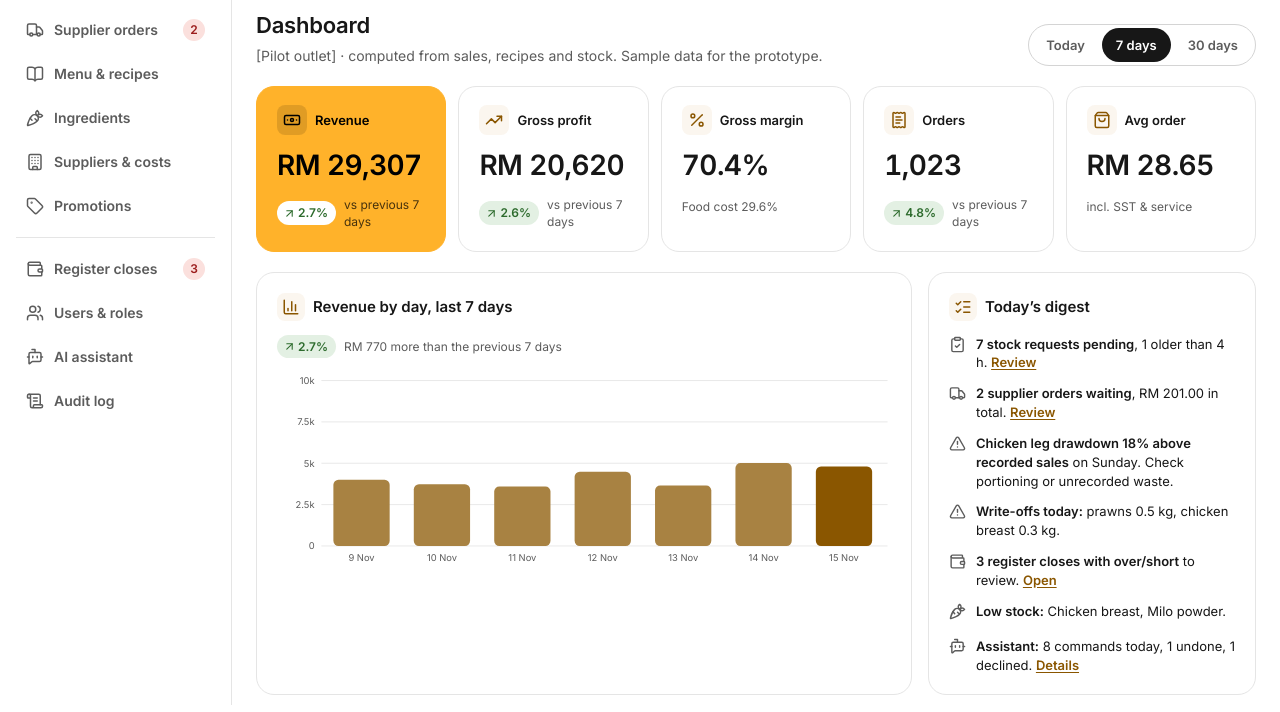
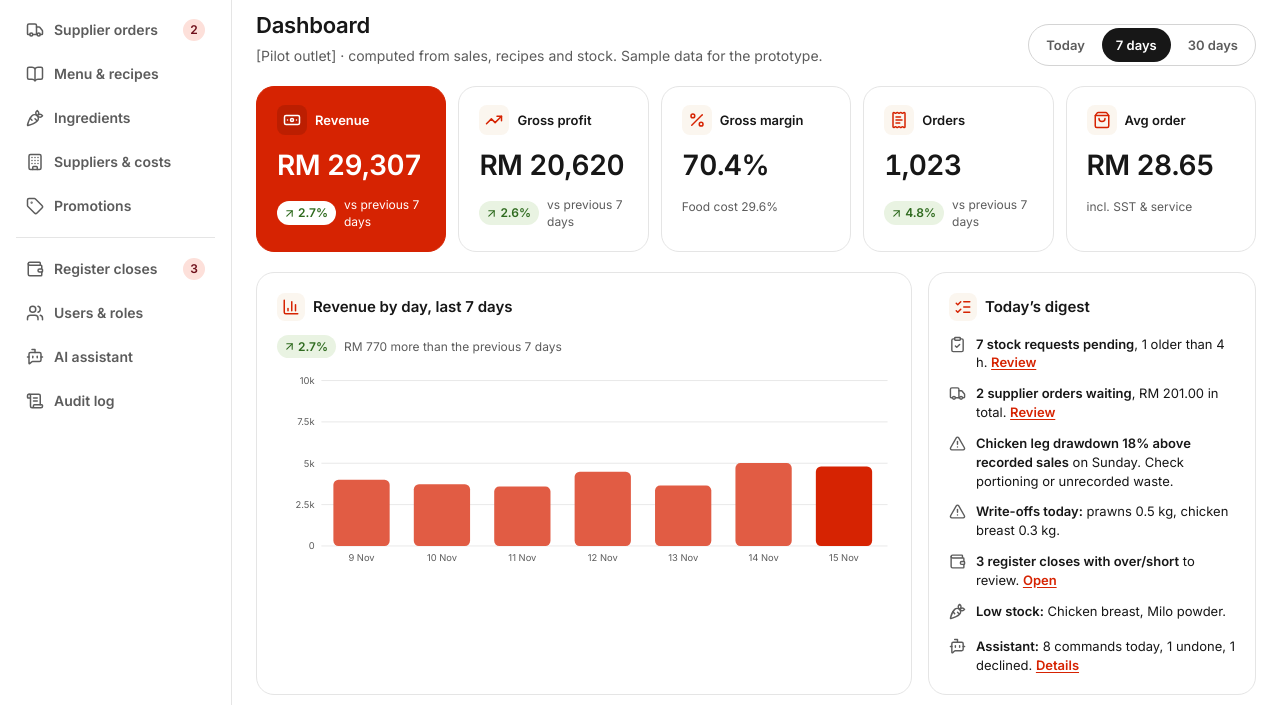
Before and after one commit to liu-1502/prb-pos-prototype, a plain HTML site: page hq-console.html in a window 1280 px wide. Shown: the part 95-807 px from the top of the page. Drawn offline with Linux system fonts and the light colour scheme.

Commit message:
Brand doi tu VANG sang DO
Lay bo token cua :root[data-theme="red"] trong till.html chu khong tu che mau.
Chi lay phan THUONG HIEU va cac mau semantic; nen trang, the trang, rail trang
va thanh tren giu nguyen theo lua chon cua nguoi dung.

Do DAO NGUOC gia dinh chinh cua ban vang:
- --accent-ink tu DEN thanh TRANG. Vang #ffb22a sang den muc chu trang chi dat
  1.80 nen phai dung chu den; do #d62302 la mau toi, chu trang dat 5.12.
- --accent-fg sinh ra chi vi vang lam chu chi dat 1.81. Do khong can: #d62302
  tren trang da 5.12. Van giu bien (= --accent) de moi rule dang dung no khong
  phai sua va de doi theme sau nay van chay.
- Brand khong con chiem sac vang nen "cho xu ly" LAY LAI duoc mau ho phach
  that: --warn-soft ve #fbd24e (vang dac), chu gan den tren no 10.4:1. Truoc
  day no phai la xanh lam xam vi vang da bi brand chiem.

Mot cho phai va vi dao nguoc: .kpi.lead .d dang la `#000000 72%` — chu den mo
tren nen brand. Nen brand gio la mau TOI nen phai doi sang sang. Khong ha duoc
do mo: tren #d62302, trang 90% chi con 4.37, duoi nguong. Dung trang dac
(5.12); thu bac van con nho co chu 28px so 12px.

Da do (tat ca tren man that):
  chu trang tren brand        5.12    nut chinh           5.12
  brand lam chu tren trang    5.12    badge canh bao     10.40
  badge loi                   9.65    badge thong tin     6.38
  cot bieu do nhat --c2       3.61  (dat nguong 3:1)
  thang chart: c1 5.12 · c2 3.61 · c3 2.55 · c4 1.91 · c5 1.51

⚠️ Mot cho KHONG dat, va no la dac tinh cua ban do chu khong phai loi moi:
badge loi (maroon #6e0f1a) chi tach khoi nut brand do duoc 2.35:1.
CURRENT-STATE da ghi nguyen van cho nay cho till. Bu lai bang CHU va VI TRI —
giao dien khong bao gio de mau do la tin hieu loi duy nhat.

Da don ba chu thich noi ve ban vang ma gio da sai; giu lai dung mot cho nhac
#ffb22a vi no giai thich VI SAO bien --accent-fg ton tai.

Da do lai toan bo VOI HE DIEU HANH O CHE DO TOI: 1324 node chu tren 11 man ke
ca popup dang mo, 0 duoi AA, khong do bong, khong chu bi cat, khong tran ngang.

Co-Authored-By: Claude Opus 5 <noreply@anthropic.com>

```diff
--- a/hq-console.html
+++ b/hq-console.html
@@ -16,10 +16,9 @@
 /* Layout: HQ back office — dark command bar, left nav, content column of cards and tables; side detail panel on approvals; one shared dialog */
 :root{
   color-scheme:light;   /* luon sang: khong theo che do toi cua he dieu hanh */
-  /* Bo mau lay NGUYEN VAN tu :root[data-theme="yellow"] cua till.html — ban VANG.
-     Vang #ffb22a la mau SANG: chu den tren no dat 11.65:1, chu trang chi 1.80.
-     Vi vay --accent-ink o day la DEN, khong phai trang — va moi cho brand dong
-     vai CHU hoac NET phai lay --accent-fg (#8a5600, 6.16:1 tren trang). */
+  /* Bo mau lay tu :root[data-theme="red"] cua till.html — ban DO.
+     Chi lay phan THUONG HIEU va cac mau semantic; nen trang, the trang va bo
+     mau rail/thanh tren giu nguyen theo lua chon cua nguoi dung. */
   /* Nen trang va the deu TRANG; the tach ra bang VIEN, khong bang do cao.
      Dung dung cach cua :root[data-theme="yellow"] trong till.html. */
   --bg:#ffffff; --surface:#ffffff; --surface-2:#fbf6ef;
@@ -31,17 +30,26 @@
   /* Rail TRANG, cung mau voi nen trang — tach ra bang mot duong ke ben phai,
      dung cach thanh tren dang lam voi duong ke ben duoi. */
   --rail-bg:#ffffff; --rail-ink:#171717; --rail-muted:#5c5c5c;
-  --accent:#ffb22a; --accent-ink:#000000; --accent-soft:#fff1d8; --accent-soft-ink:#8a5600;
-  --accent-hover:#f0a111; --ink-hover:#000000;
-  --accent-fg:#8a5600;
-  --warm:#fbf6ef; --warm-ink:#000000;
-  --ok-soft:#e3f0e3; --ok-ink:#2d6b2d; --ok-line:#2d6b2d;
-  /* "Cho xu ly" KHONG duoc dung vang nua — brand da chiem sac vang roi. Xanh lam
-     xam van doc ra la "dang cho" ma khong doi mat voi nut thuong hieu. Day cung
-     la o ma ban cu dung cho --info-*: bo token info di, hai vai tro gop lam mot. */
-  --warn-soft:#e4e9f0; --warn-ink:#1f2937; --warn-line:#3c5068;
-  --bad-soft:#fbe0dd; --bad-ink:#9b1c1c; --bad-line:#9b1c1c;
-  --danger:#9b1c1c; --danger-hover:#7f1515;
+  /* Brand DO, lay nguyen bo cua :root[data-theme="red"] trong till.html.
+     Do la mau TOI nen --accent-ink la TRANG (5.12:1) — nguoc han ban vang,
+     noi brand sang den muc chu tren no phai la den. */
+  --accent:#d62302; --accent-ink:#ffffff; --accent-soft:#fdeae3; --accent-soft-ink:#a81c02;
+  --accent-hover:#b81d02; --ink-hover:#0f0d0c;
+  /* Ban vang can --accent-fg vi #ffb22a lam chu chi dat 1.81. Do khong can:
+     #d62302 tren trang da dat 5.12. Giu bien lai (bang chinh --accent) de moi
+     rule dang dung no khong phai sua, va de doi theme sau nay van chay. */
+  --accent-fg:#d62302;
+  --warm:#fdeae3; --warm-ink:#a81c02;
+  --ok-soft:#e9f3e2; --ok-ink:#2f6b1f; --ok-line:#4a9a2f;
+  /* Brand khong con chiem sac vang nua nen "cho xu ly" lay lai duoc mau ho
+     phach that. Vang DAC chu khong phai mang nhat — mang vang nhat se chim
+     vao nen trang. Chu gan den tren no dat 10.4:1. */
+  --warn-soft:#fbd24e; --warn-ink:#262626; --warn-line:#9a6a00;
+  /* Loi phai dung MAROON dam han brand. Van chi tach brand duoc 2.35:1 — do la
+     gia phai tra khi thuong hieu la mau do. Bu lai bang chu va vi tri; dung bao
+     gio de mau do la tin hieu loi DUY NHAT. */
+  --bad-soft:#fde0da; --bad-ink:#6e0f1a; --bad-line:#6e0f1a;
+  --danger:#6e0f1a; --danger-hover:#570b14;
   --font:'Inter', system-ui, -apple-system, 'Segoe UI', Roboto, sans-serif;
   --r-sm:8px; --r-md:12px; --r-lg:16px; --r-pill:999px;
   /* KHONG do bong o bat ky dau. Moi thu tach nhau bang VIEN va bang mang mau.
@@ -50,8 +58,9 @@
   --card-shadow:none; --shadow:none;
   --scrim:rgba(42,30,15,.5);
   /* Chart: MOT sac, dam nhat dan, pha voi --surface chu khong voi trang.
-     Ban vang lay --accent-fg chu khong --accent: mang mau lon phai dat 3:1 voi
-     nen trang ma #ffb22a chi dat 1.80. Khong lay --accent-ink vi den qua. */
+     Voi brand do: --c1 5.12, --c2 3.61, --c3 2.55, --c4 1.91, --c5 1.51
+     (deu so voi the trang). Cot nhat dung --c2 vi no la cap thap nhat con dat
+     nguong 3:1 cho hinh mang nghia. */
   --chart:var(--accent-fg);
   --c1:var(--chart);
   --c2:color-mix(in srgb, var(--chart) 74%, var(--surface));
@@ -161,13 +170,15 @@ main{min-width:0;display:flex;flex-direction:column;gap:20px;flex:1;padding-bloc
 .pill.up{background:var(--ok-soft);color:var(--ok-ink)}
 .pill.down{background:var(--bad-soft);color:var(--bad-ink)}
 /* The so lieu DAU TIEN to kin mau brand, giong the "My balance" ben tham
-   chieu. Chu tren no la DEN chu khong phai trang: #ffb22a sang qua, chu trang
-   chi dat 1.80 con chu den dat 11.65. Pill doi sang mang TRANG de no con tach
-   duoc khoi nen vang. */
+   chieu. Brand do la mau TOI nen chu tren no la TRANG (5.12:1). Pill van la
+   mang TRANG de no tach duoc khoi nen do. */
 .kpi.lead{background:var(--accent);color:var(--accent-ink);border-color:var(--accent)}
 .kpi.lead .k{color:var(--accent-ink)}
 .kpi.lead .ico{background:color-mix(in srgb, #000000 12%, transparent);color:var(--accent-ink)}
-.kpi.lead .d{color:color-mix(in srgb, #000000 72%, transparent)}
+/* Nen the dan dat gio la mau TOI nen chu phu phai SANG. Khong ha duoc do mo:
+   tren #d62302, trang 90% chi con 4.37 — duoi nguong. Dung trang dac (5.12),
+   thu bac van con nho co chu (28px so 12px). */
+.kpi.lead .d{color:var(--accent-ink)}
 .kpi.lead .pill{background:var(--surface)}
 /* Dau the: icon + ten, dieu khien (neu co) day sang phai. */
 .card h2{display:flex;align-items:center;gap:8px;font-size:15px;font-weight:600}
```
